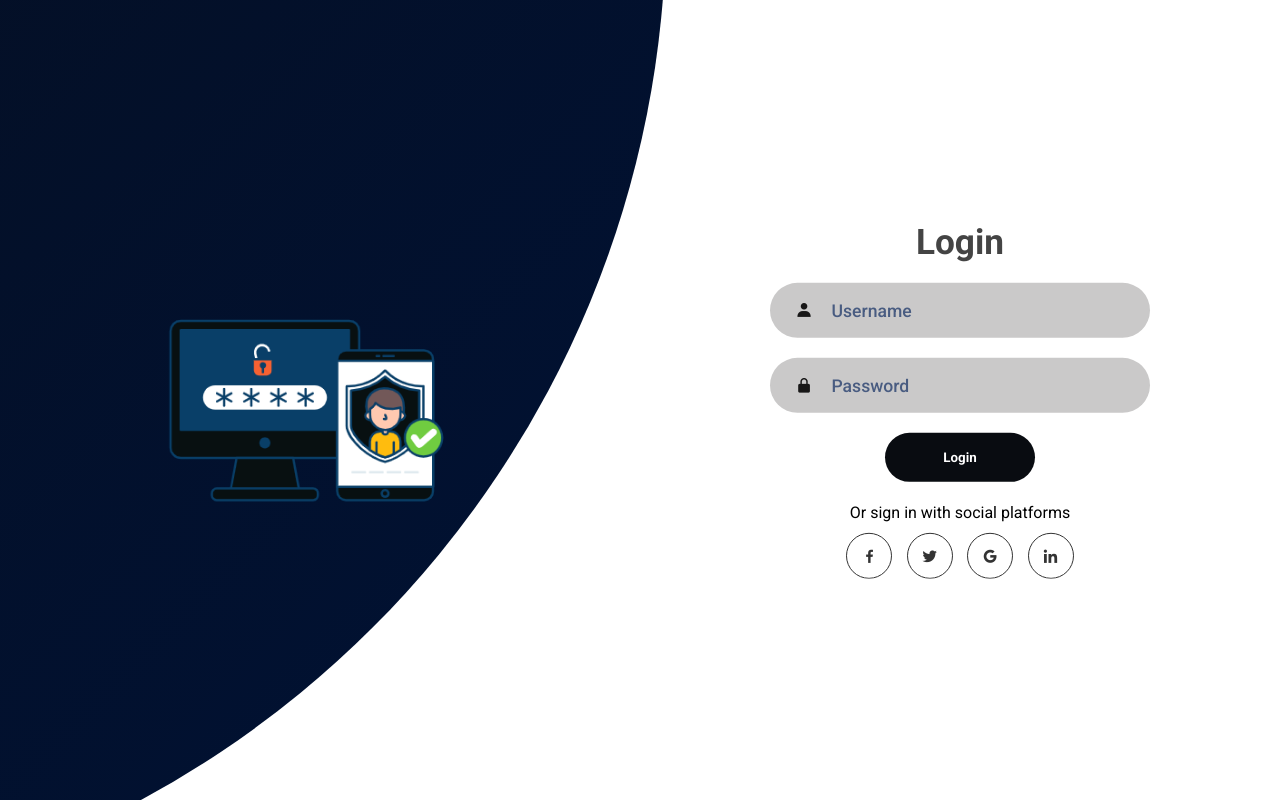
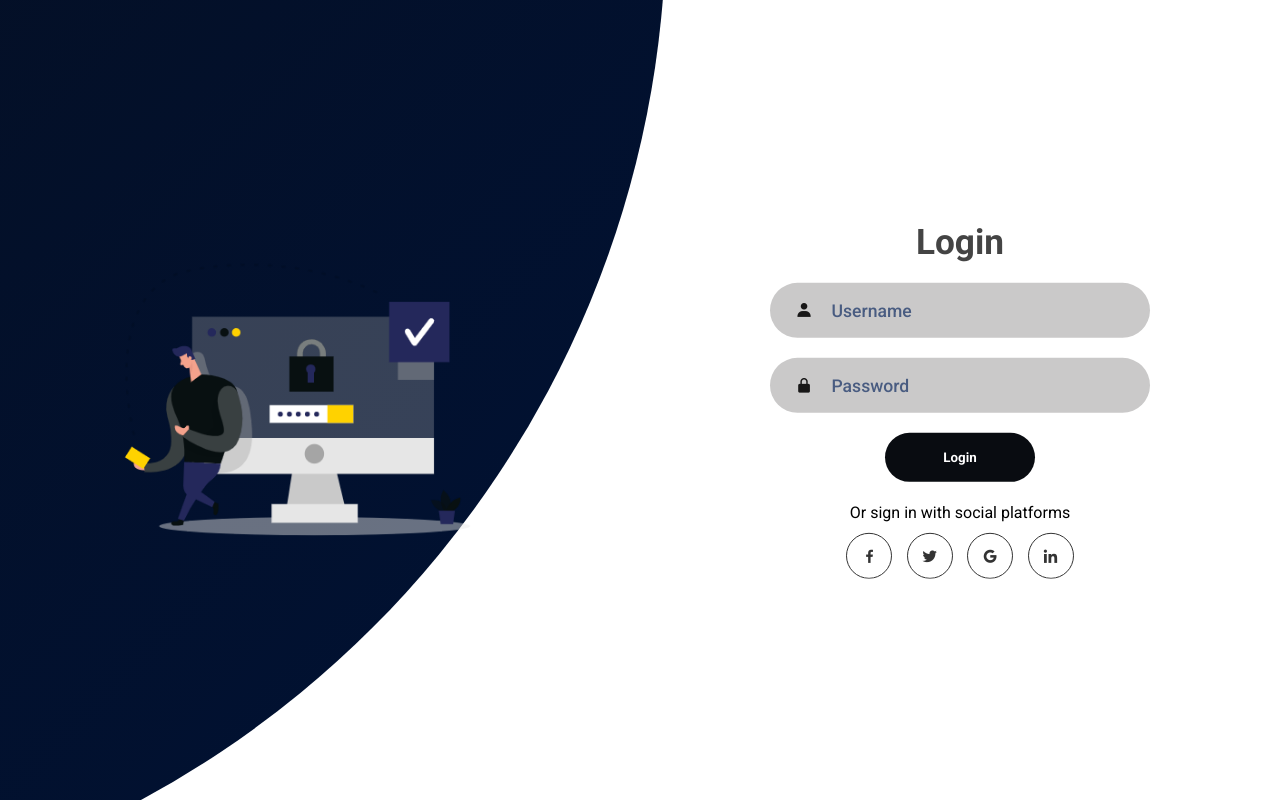
Before and after one commit to chrstncleofas/businessApp, a Django app: page /login_page in a window 1280 px wide. Run offline with Django 4.2, Linux system fonts and the light colour scheme.

Commit message:
NO_TICKET - Fix some issue

```diff
--- a/businessApp/templates/businessApp/login.html
+++ b/businessApp/templates/businessApp/login.html
@@ -47,7 +47,7 @@
         </div>
         <div class="panels-container">
             <div class="panel left-panel">
-                <img src="{% static  'images/Authentication_Outline.png' %}" class="image" alt="">
+                <img src="{% static  'images/Authentication_Two_Color.png' %}" class="image" alt="">
                 <!-- <img src="/images/Profiling_Monochromatic.png" class="image" alt=""> -->
             </div>
             <div class="panel right-panel">
@@ -57,7 +57,7 @@
                     </p>
                     <button class="btn transparent" id="sign-in-btn">Sign in</button>
                 </div>
-                <img src="{% static  'images/Authentication_Outline.png' %}" class="image" alt="">
+                <img src="{% static  'images/Authentication_Two_Color.png' %}" class="image" alt="">
             </div>
         </div>
     </div>
--- a/businessApp/templates/businessApp/register.html
+++ b/businessApp/templates/businessApp/register.html
@@ -44,7 +44,7 @@
         </div>
         <div class="panels-container">
             <div class="panel left-panel">
-                <img src="{% static  'images/Authentication_Outline.png' %}" class="image" alt="">
+                <img src="{% static  'images/Authentication_Isometric.png' %}" class="image" alt="">
             </div>
             <div class="panel right-panel">
                 <div class="content">
--- a/projectRoot/urls.py
+++ b/projectRoot/urls.py
@@ -1,19 +1,3 @@
-"""
-URL configuration for projectRoot project.
-
-The `urlpatterns` list routes URLs to views. For more information please see:
-    https://docs.djangoproject.com/en/4.2/topics/http/urls/
-Examples:
-Function views
-    1. Add an import:  from my_app import views
-    2. Add a URL to urlpatterns:  path('', views.home, name='home')
-Class-based views
-    1. Add an import:  from other_app.views import Home
-    2. Add a URL to urlpatterns:  path('', Home.as_view(), name='home')
-Including another URLconf
-    1. Import the include() function: from django.urls import include, path
-    2. Add a URL to urlpatterns:  path('blog/', include('blog.urls'))
-"""
 from django.contrib import admin
 from django.urls import path, include
 
```
Also changed, not shown: businessApp/static/images/Auth.png (added), businessApp/static/images/Authentication_Two_Color (1).png (renamed from businessApp/static/images/Authentication_Two Color (1).png), businessApp/static/images/Authentication_Two_Color.png (renamed from businessApp/static/images/Authentication_Two Color.png), businessApp/static/images/Login.png (added), businessApp/static/images/Observation.png (added), businessApp/static/images/SignUp.png (added).
